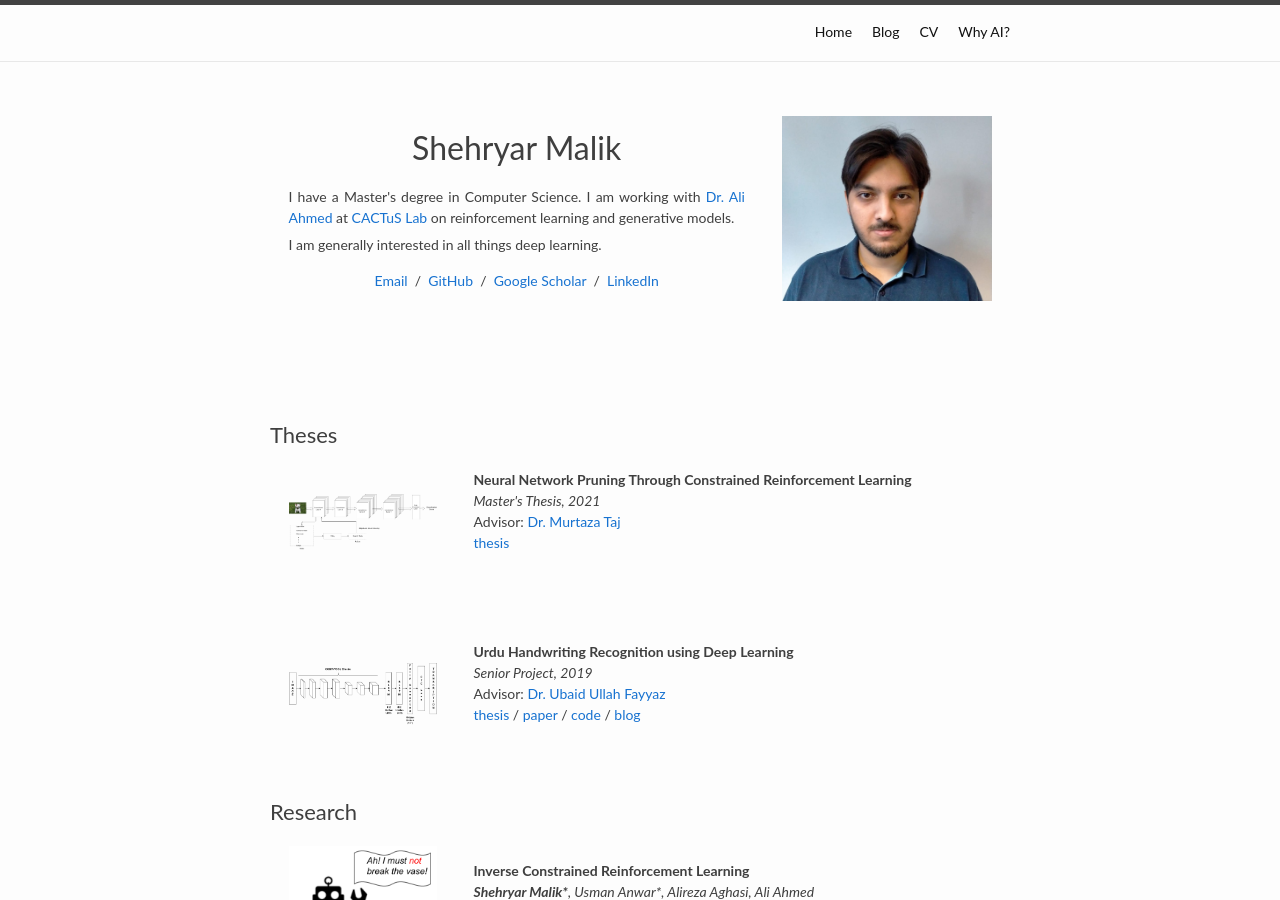
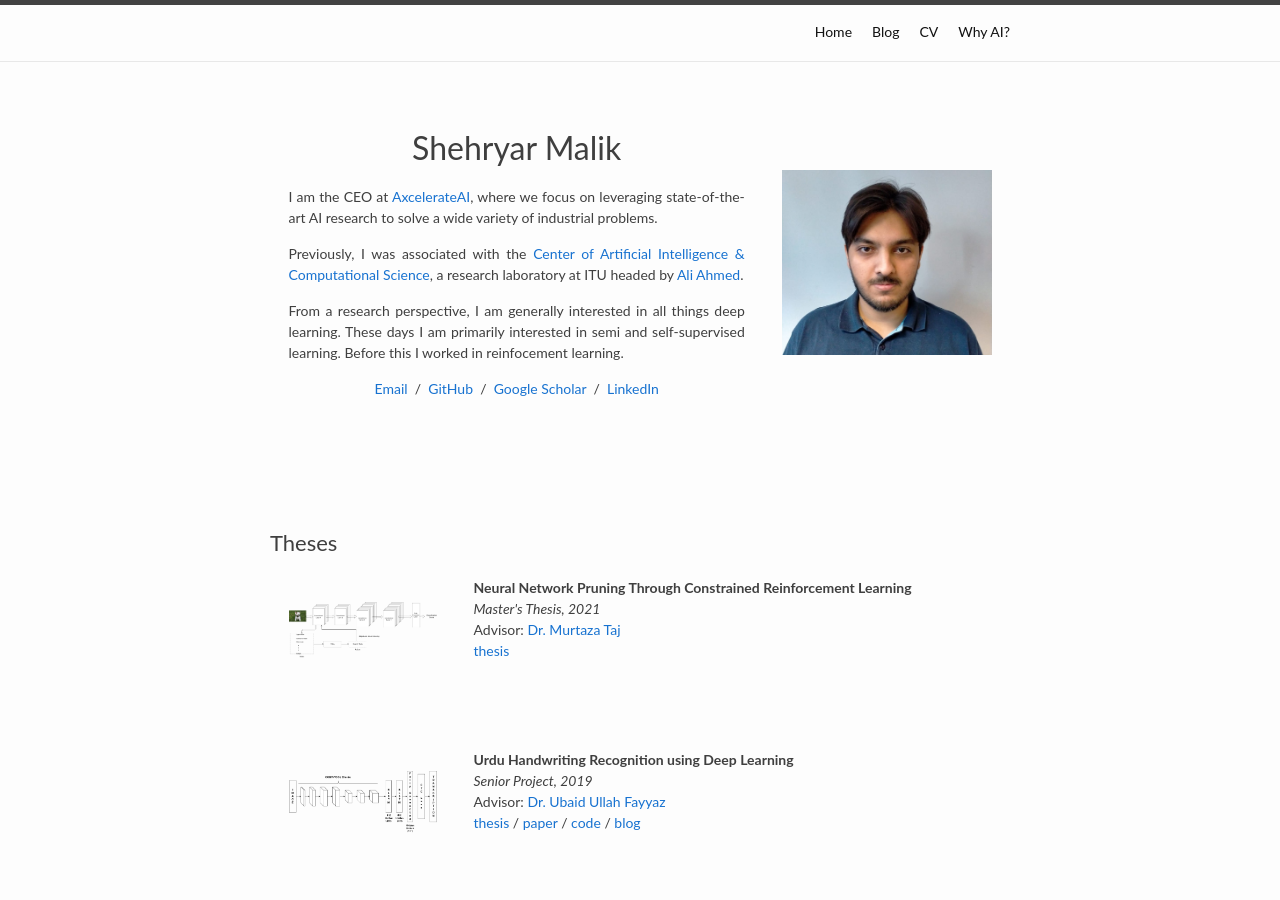
Before and after one commit to shehryar-malik/shehryar-malik.github.io, a Jekyll site: the page built from _layouts/home.html, in a window 1280 px wide and 900 px high. Built offline with Jekyll 4.4.1, drawn with Linux system fonts in a browser that asks for light colours.

Commit message:
Update description

```diff
--- a/_layouts/home.html
+++ b/_layouts/home.html
@@ -25,8 +25,16 @@ permalink: /home/
                                 Shehryar Malik
                             </h1>
                             <p style="text-align:justify">
-                            I have a Master's degree in Computer Science. I am working with <a href="https://scholar.google.com/citations?user=2mnOtm8AAAAJ&hl=en" target="_blank">Dr. Ali Ahmed</a> at <a href="http://cactus.itu.edu.pk/" target="_blank">CACTuS Lab</a> on reinforcement learning and generative models.</p>
-                            <p style="margin-top: -9px; text-align:justify;">I am generally interested in all things deep learning.</p>
+                            I am the CEO at <a href="https://www.axcelerate.ai" target="_blank">AxcelerateAI</a>, where we focus on leveraging state-of-the-art AI research to solve a wide variety of industrial problems.
+                            </p>
+                            <p style="text-align:justify">
+                            Previously, I was associated with the <a href="http://cactus.itu.edu.pk/" target="_blank">Center of Artificial Intelligence & Computational Science</a>, a research laboratory at ITU headed by <a href="https://scholar.google.com/citations?user=2mnOtm8AAAAJ&hl=en" target="_blank">Ali Ahmed</a>.
+                            </p>
+                            <p style="text-align:justify">
+                            From a research perspective, I am generally interested in all things deep learning. These days I am primarily interested in semi and self-supervised learning. Before this I worked in reinfocement learning.
+                            </p>
+                            <!--I have a Master's degree in Computer Science. I am working with <a href="https://scholar.google.com/citations?user=2mnOtm8AAAAJ&hl=en" target="_blank">Dr. Ali Ahmed</a> at <a href="http://cactus.itu.edu.pk/" target="_blank">CACTuS Lab</a> on reinforcement learning and generative models.</p>
+                            <p style="margin-top: -9px; text-align:justify;">I am generally interested in all things deep learning.</p>-->
                             <p style="text-align:center">
                             <a class="u-email" href="mailto:{{ site.email }}">Email</a></li> &nbsp;/&nbsp;
                         <a href="https://github.com/{{site.github_username}}">GitHub</a> &nbsp;/&nbsp;
```
